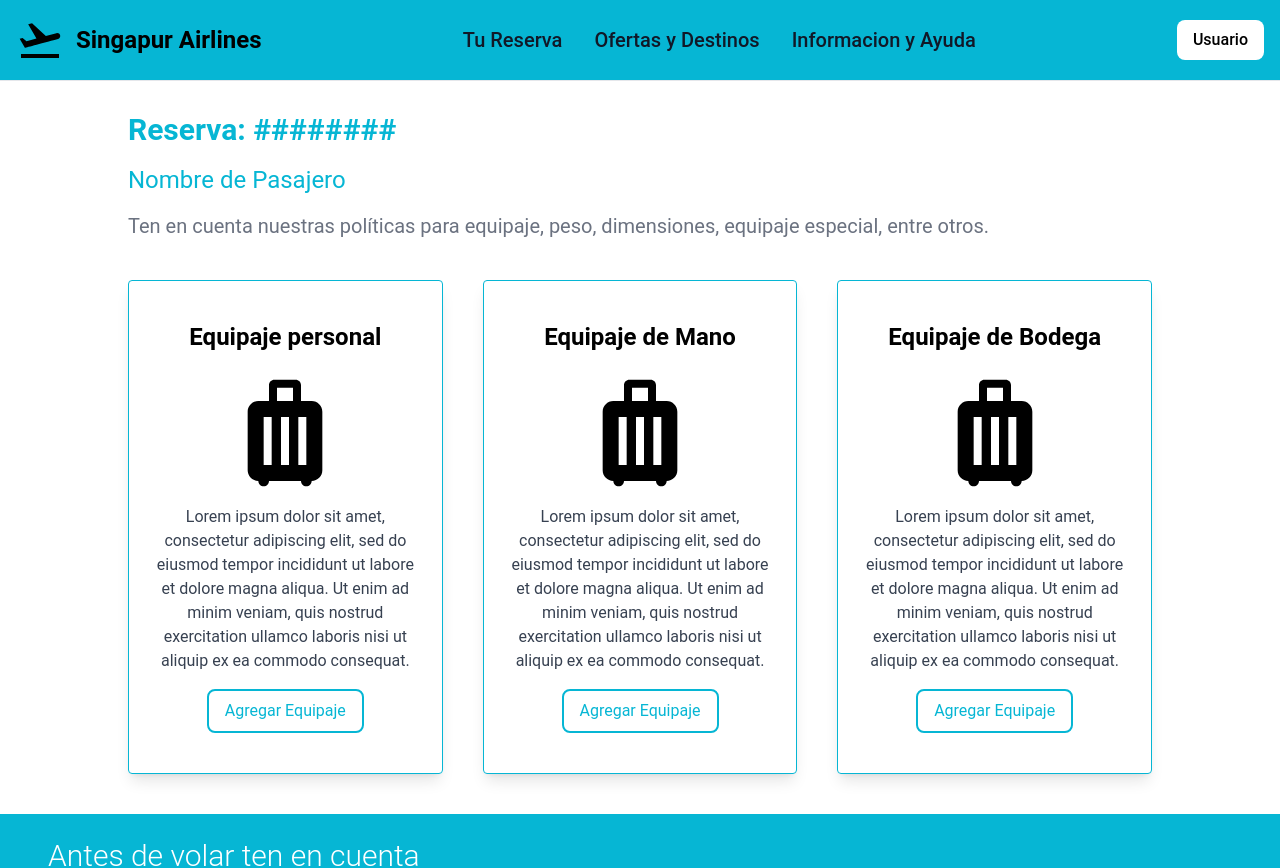
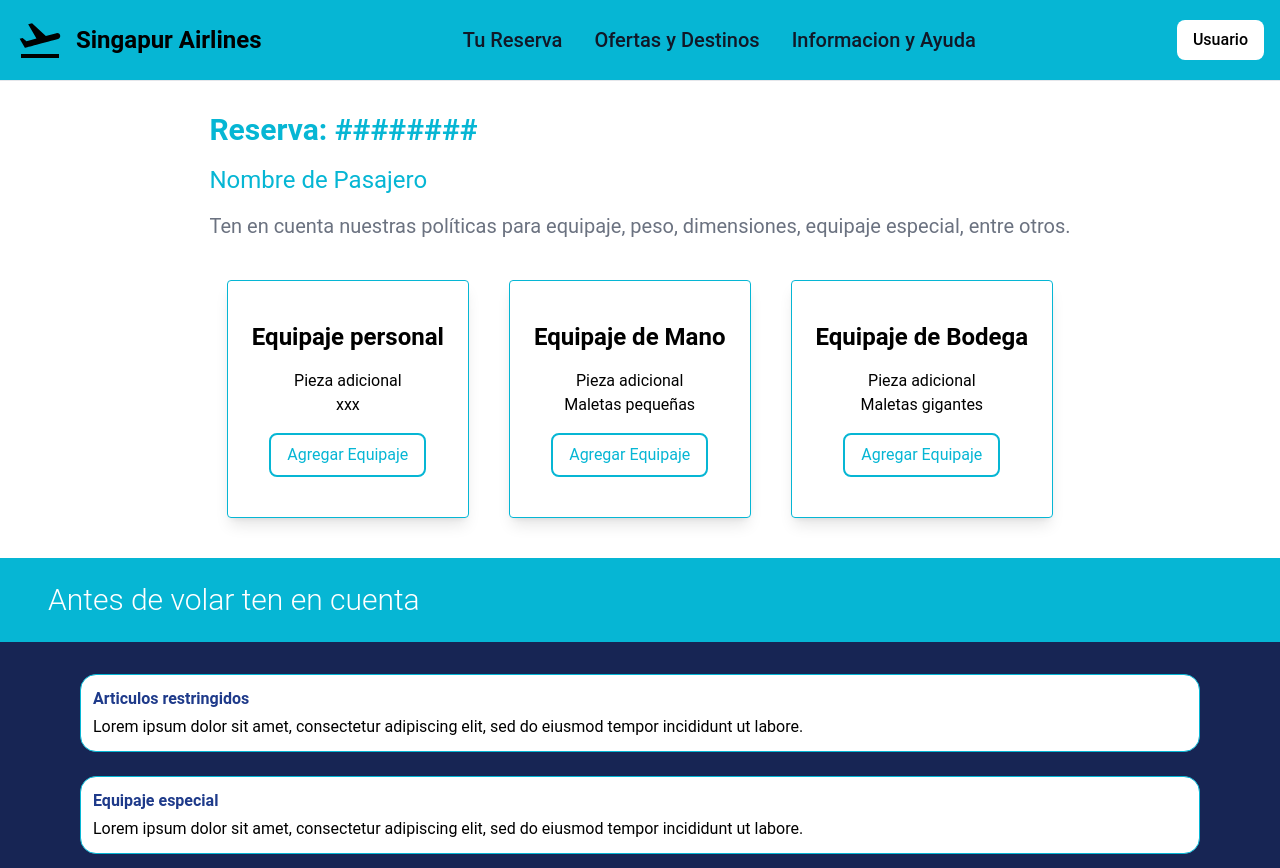
Before and after one commit to itsandregil/gestion-equipaje, a React (Vite) app: page / in a window 1280 px wide. Shown: the top 868 px of the page. Built offline with nearby package versions, Linux system fonts and the light colour scheme.

Commit message:
changed description of baggageCard

```diff
--- a/src/components/baggageCard.jsx
+++ b/src/components/baggageCard.jsx
@@ -1,13 +1,16 @@
 import luggageLogo from "../assets/luggage.svg"
 
-function BaggageCard({title, description}) {
+function BaggageCard({title, description, information}) {
     return (
         <div className="max-w-sm rounded overflow-hidden shadow-lg border border-cyan-500 px-6 py-10 text-center">
             <h2 className="text-2xl font-semibold mb-4 text-center">{title}</h2>
             <div className="text-center mb-4">
-                <img src={luggageLogo} alt="Luggage" className="mx-auto h-32 w-32 mb-2"/>
-                <p className="text-gray-700">
-                Lorem ipsum dolor sit amet, consectetur adipiscing elit, sed do eiusmod tempor incididunt ut labore et dolore magna aliqua. Ut enim ad minim veniam, quis nostrud exercitation ullamco laboris nisi ut aliquip ex ea commodo consequat.
+
+                <p>
+                {information}
+                </p>
+                <p>
+                {description}
                 </p>
             </div>
             <div className="text-center">
--- a/src/components/baggageTable.jsx
+++ b/src/components/baggageTable.jsx
@@ -3,9 +3,9 @@ import BaggageCard from "./baggageCard"
 function BaggageTable() {
     return (
         <div className="flex justify-center space-x-10 mt-10 mb-10">
-            <BaggageCard title="Equipaje personal" description="Bolsos, carteras, etc"/>
-            <BaggageCard title="Equipaje de Mano" description="Maletas pequeñas"/>
-            <BaggageCard title="Equipaje de Bodega" description="Maletas gigantes"/>
+            <BaggageCard title="Equipaje personal" description="xxx "  information="Pieza adicional"/>
+            <BaggageCard title="Equipaje de Mano" description="Maletas pequeñas" information="Pieza adicional"/>
+            <BaggageCard title="Equipaje de Bodega" description="Maletas gigantes" information="Pieza adicional"/>
         </div>
     )
 }
```
